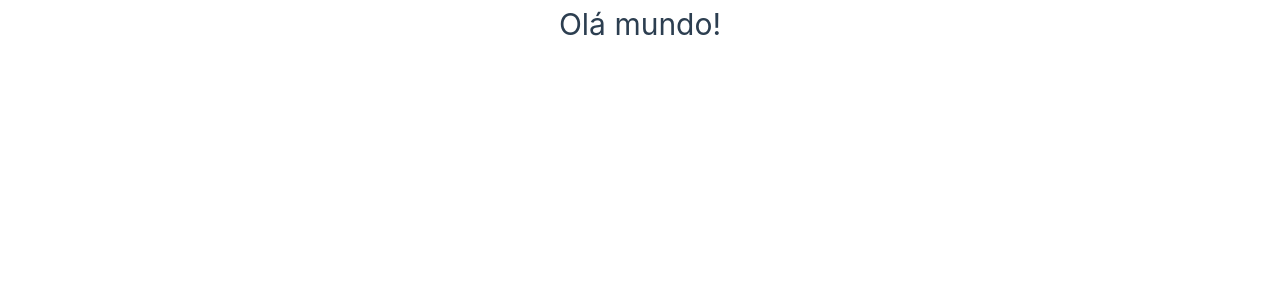
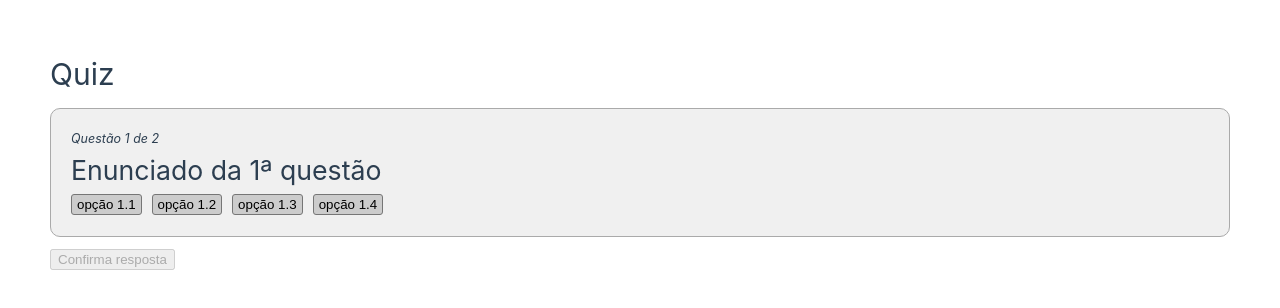
Before and after one commit to amccampos/fwjs, a Vue app in the folder quiz/: page / in a window 1280 px wide. Shown: the top 308 px of the page. Built offline with nearby package versions, Linux system fonts and the light colour scheme.

Commit message:
Aula de 11/04.

```diff
--- a/quiz/src/App.vue
+++ b/quiz/src/App.vue
@@ -1,15 +1,12 @@
 <script setup lang="ts">
+import Quiz from './components/Quiz.vue'
+
 </script>
 
 <template>
-  <h1>Olá mundo!</h1>
+  <Quiz></Quiz>
 </template>
 
 <style>
 @import './assets/base.css';
-
-#app {
-  text-align: center;
-}
-
 </style>
--- /dev/null
+++ b/quiz/src/components/Question.vue
@@ -0,0 +1,49 @@
+<template>
+  <div class="question">
+    <h2>{{ statement }}</h2>
+    <button v-for="(option, index) in options" :key="option"
+      :class="{ selected: index === selection }"
+      @click="$emit('onSelection', index)">
+      {{ option }}
+    </button>
+  </div>
+</template>
+
+<script setup lang="ts">
+  // Propriedades do componente. Exportado para o caso de algum componente-pai precisar os tipos.
+  export interface QuestionProps {
+    statement: string  // enunciado da questão
+    options: string[]  // opções da questão
+    selection?: number // índice da opção selecionada, se houver
+  }
+
+  // Eventos do componente.
+  export interface QuestionEvents {
+    (e: 'onSelection', val: number): void // quando o usuário selecionar uma opção, passa seu índice
+  }
+
+  // define as propriedades e os eventos
+  defineProps<QuestionProps>()
+  defineEmits<QuestionEvents>()
+</script>
+
+<style scoped>
+  h2 {
+    font-weight: normal;
+    font-size: 20pt;
+    margin-top: 0;
+  }
+
+  button {
+    margin-right: 10px;
+    background-color: #ccc;
+    border: 1px solid rgb(118, 118, 118);
+    border-radius: 3px;
+    padding: 2px 5px;
+  }
+
+  .selected {
+    font-weight: bold;
+    background-color: #aaa;
+  }
+</style>
--- /dev/null
+++ b/quiz/src/components/Quiz.vue
@@ -0,0 +1,94 @@
+<template>
+  <div className="quizPane">
+    <h1>Quiz</h1>
+    <div v-if="showResults">
+      <div className="questionPane">
+        <Results :answers="answers" />
+      </div>
+      <button @click="reset">Reinicia</button>
+    </div>
+    <div v-else>
+      <div class="questionPane">
+        <div className="questionNumber">
+          Questão {{ currentQuestion + 1 }} de {{ questions.length }}
+        </div>
+        <Question
+          v-bind="questions[currentQuestion]"
+          :selection="currentOption"
+          @on-selection="select"
+          />
+      </div>
+      <button @click="confirm" :disabled="currentOption === undefined">
+        Confirma resposta
+      </button>
+    </div>
+  </div>
+</template>
+
+<script setup lang="ts">
+  import { ref, reactive, computed } from 'vue'
+  import Question, { type QuestionProps } from './Question.vue'
+  import Results, { type Answer } from './Results.vue'
+
+  // dados da aplicação (podem vir de uma consulta no servidor)
+  const questions: QuestionProps[] = [
+    {
+      statement: 'Enunciado da 1ª questão',
+      options: ['opção 1.1', 'opção 1.2', 'opção 1.3', 'opção 1.4']
+    },
+    {
+      statement: 'Enunciado da 2ª questão',
+      options: ['opção 2.1', 'opção 2.2', 'opção 2.3', 'opção 2.4']
+    },
+  ]
+
+  // estados reativos do componente
+  const currentQuestion = ref(0)          // ref() é útil para tipos primitivos
+  const currentOption = ref<number>()     // como a opção inicial é undefined, é interessante definir o tipo
+  const answers = reactive<Answer[]>([])  // reactive() é útil para objetos e arrays. `answers` será um array de `Answer`
+  const showResults = computed(() => currentQuestion.value >= questions.length) // computed() atualiza uma var quando outra for alterada
+
+  /** Atualiza a opção selecionada pelo usuário. */
+  function select(optionIndex: number) {
+    currentOption.value = optionIndex
+  }
+
+  /** Confirma a opção selecionada pelo usuário como resposta da questão atual. */
+  function confirm() {
+    if (currentOption.value !== undefined) {
+      const question = questions[currentQuestion.value]
+      answers[currentQuestion.value] = {
+        statement: question.statement,
+        option: question.options[currentOption.value]
+      }
+    }
+    // depois de confirmar a resposta, vai para próxima questão e cancela a opção selecionada
+    currentQuestion.value++
+    currentOption.value = undefined
+  }
+
+  /** Reinicia o quiz, começando da 1ª questão e sem opção selecionada. */
+  function reset() {
+    currentQuestion.value = 0
+    currentOption.value = undefined
+  }
+</script>
+
+<style>
+.quizPane {
+  padding: 50px;
+}
+
+.questionPane {
+  padding: 20px;
+  margin: 10px 0;
+  border-radius: 10px;
+  border: 1px solid #aaa;
+  background-color: #f0f0f0;
+}
+
+.questionNumber {
+  font-style: italic;
+  font-size: smaller;
+}
+</style>
--- /dev/null
+++ b/quiz/src/components/Results.vue
@@ -0,0 +1,28 @@
+<template>
+  <div class="questionResult" v-for="(answer, index) in answers">
+    <h3>Questão {{ index + 1 }}</h3>
+    {{ answer.statement }}: {{ answer.option }}
+  </div>
+</template>
+
+<script setup lang="ts">
+  // Dados de uma resposta.
+  export interface Answer {
+    statement: string  // enunciado da questão
+    option: string     // resposta da opção escolhida
+  }
+
+  defineProps<{
+    answers: Answer[]
+  }>()
+</script>
+
+<style scoped>
+.questionResult + .questionResult {
+  margin-top: 10px;
+}
+
+.questionResult h3 {
+  margin: 0;
+}
+</style>
```
